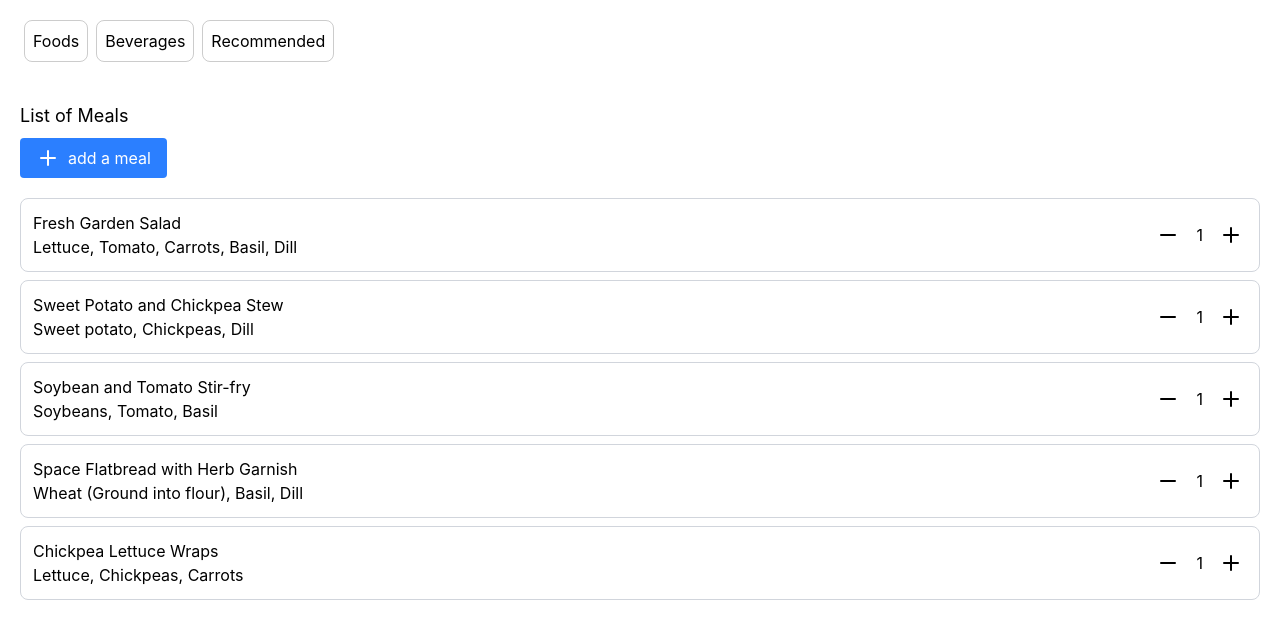
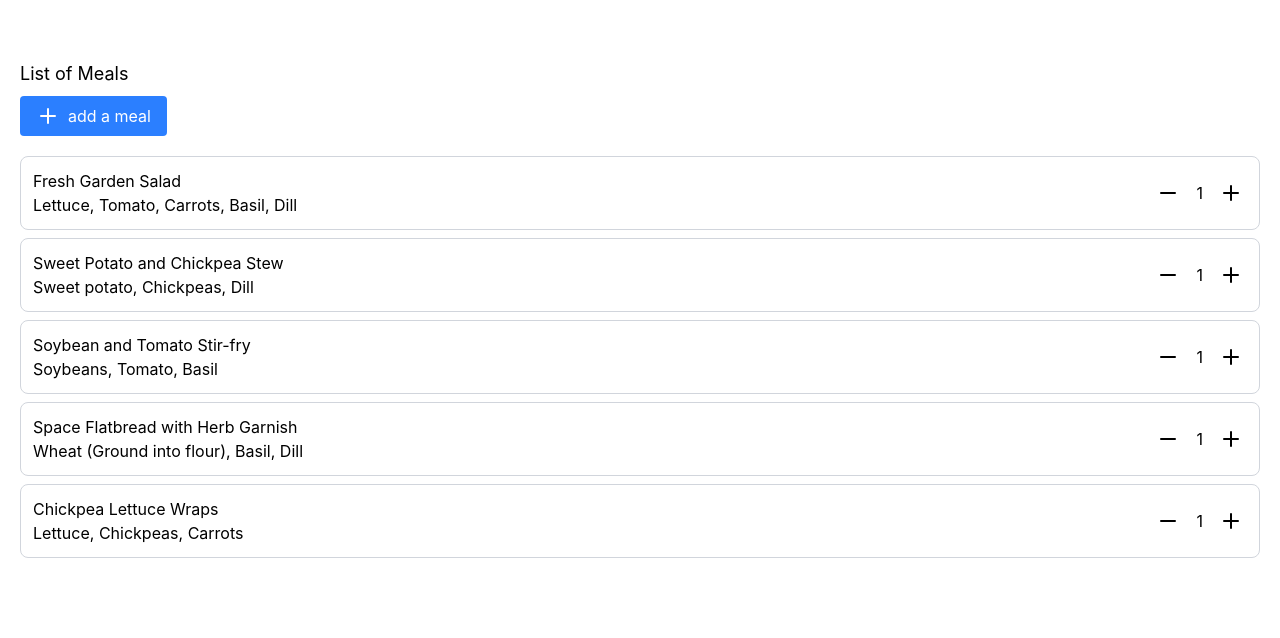
Before and after one commit to StrawberrySugars/Liftoff, a SvelteKit app: page / in a window 1280 px wide. Shown: the top 638 px of the page. Built offline with nearby package versions, Linux system fonts and the light colour scheme.

Commit message:
--base=/my/public/path/ to build in package.json for fixing github pages

```diff
--- a/package.json
+++ b/package.json
@@ -5,7 +5,7 @@
 	"type": "module",
 	"scripts": {
 		"dev": "vite dev",
-		"build": "vite build",
+		"build": "vite build --base=/Liftoff/",
 		"preview": "vite preview",
 		"prepare": "svelte-kit sync || echo ''",
 		"check": "svelte-kit sync && svelte-check --tsconfig ./tsconfig.json",
--- a/src/routes/+layout.svelte
+++ b/src/routes/+layout.svelte
@@ -7,14 +7,8 @@
 	let { children }: { children: Snippet } = $props();
 </script>
 
-<svelte:head>
-	<link rel="icon" href={favicon} />
-</svelte:head>
 <div class="flex flex-row p-5">
 	{#snippet navItem(name: string, href: string)}
-		<a class="mx-1 rounded-lg border border-black/20 p-2 hover:bg-black/20" href={resolve(href)}
-			>{name}</a
-		>
 	{/snippet}
 	{@render navItem('Foods', '/')}
 	{@render navItem('Beverages', '/beverages')}
```
